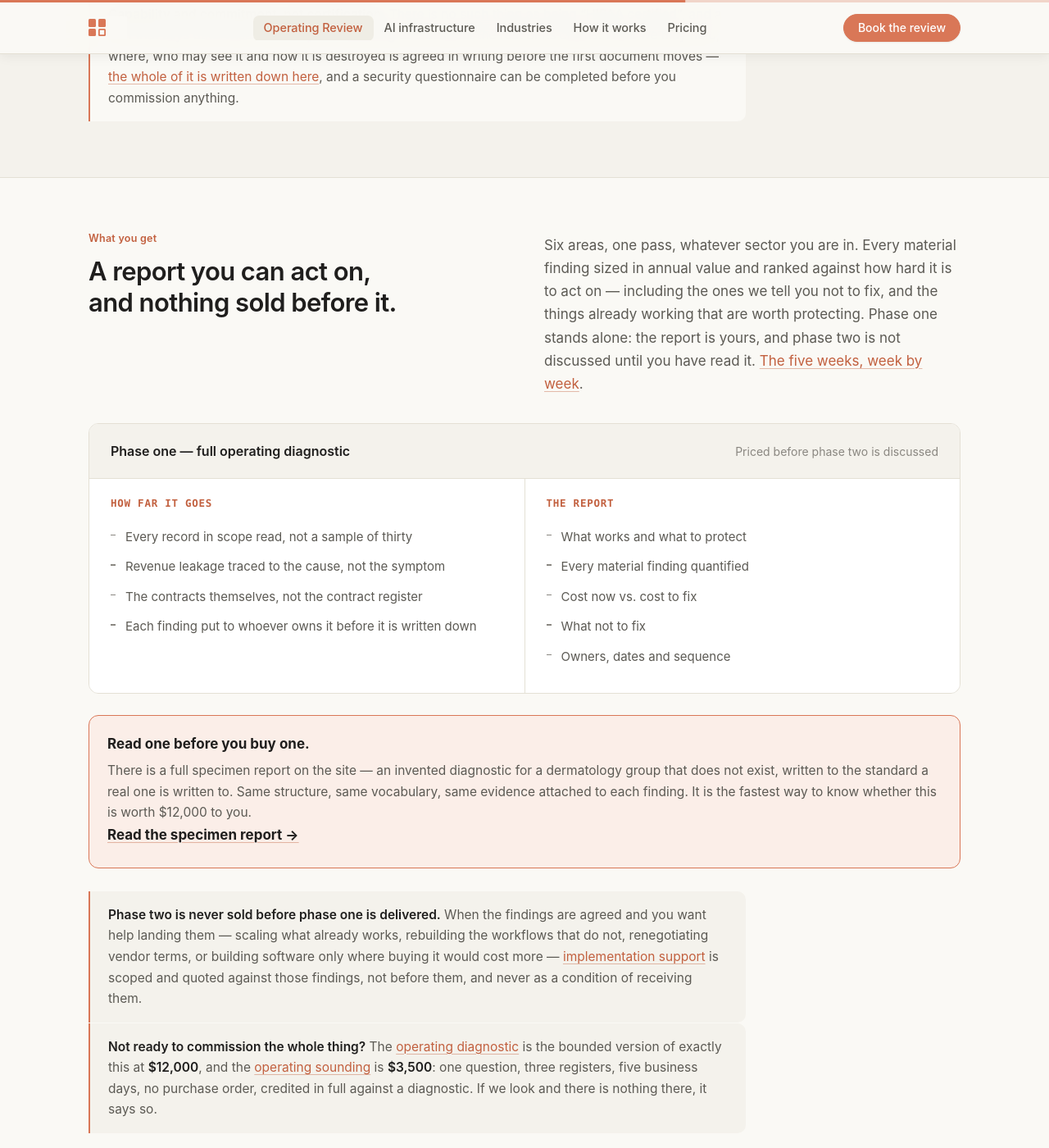
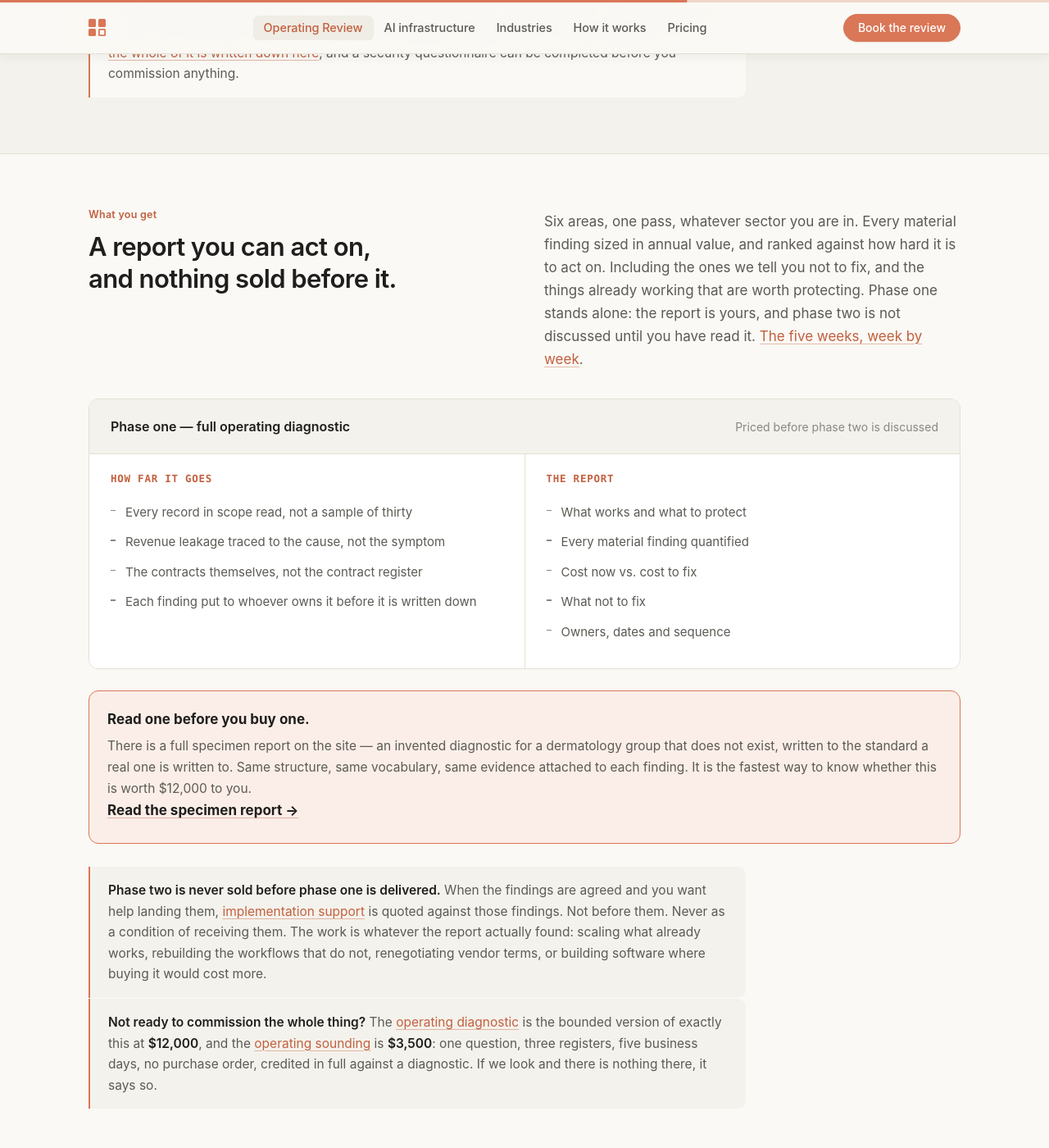
Before and after one commit to wirewalktech/AI-Extension, a Jekyll site: the page index.html, which Jekyll copies as it is, in a window 1280 px wide and 1400 px high, scrolled down 7752 px. Shown: the whole window at 82% size. Built offline with Jekyll 4.4.1, drawn with Linux system fonts in a browser that asks for light colours; some of the changed text lies outside the part shown.

Commit message:
Break the sentences I made too long
Measured the rewrite against the original rather than trusting that it felt
better. Half of it worked and one thing went backwards.

Worked: the agentless boast is gone (5 -> 0), "is not X. It is Y." gone,
"rather than" down a third, and concrete numbers and dates nearly tripled
per thousand words, which is the specificity that makes copy read as
written by someone who was there.

Went backwards: median sentence length 13 -> 14 words, sentences of 32+
words at 17, and em dashes UP per thousand words. Which is exactly the
recommendation I made in the original audit and then failed to follow --
the fix for a machine rhythm is not fewer dashes, it is more short
sentences, and I wrote longer ones while removing the other tells.

Six of the worst are now broken up. "Parallel filesystems that cannot drop.
NDR and HDR InfiniBand fabrics. Schedulers carrying work that costs real
money when it stalls." reads as somebody who has been in the room; the
49-word version with an em dash in the middle did not. Long sentences of
32+ words are down from 17 to 13.

Also verified every grid added today collapses to one column at 400px --
doors, the three-peer comparison, both AI card rows and the phase card.
They do. The checker I wrote to prove it had a bug that reported a false
positive on .ph-cols, which is worth knowing next time.

Co-Authored-By: Claude Opus 5 (1M context) <noreply@anthropic.com>

```diff
--- a/index.html
+++ b/index.html
@@ -835,10 +835,10 @@ nav.lk button.on .caret{transform:rotate(180deg);opacity:1}
     do not.</b></p>
     <!-- The infrastructure half was invisible above the fold. A visitor who needs a
          cluster built was reading a page about operating reviews and leaving. -->
-    <p class="lead hro" style="margin-top:14px">And when the answer is infrastructure, we
-    build it &mdash; <a class="ilink" href="#ai-policy">one private inference box or ten
-    thousand GPUs</a>, scheduler and parallel filesystem and fabric, benchmarked against
-    what was actually sold to you.</p>
+    <p class="lead hro" style="margin-top:14px">And when the answer is infrastructure, we build it.
+    <a class="ilink" href="#ai-policy">One private inference box, or ten thousand GPUs.</a>
+    Scheduler, parallel filesystem and fabric, benchmarked against what was actually sold
+    to you.</p>
     <div class="acts hro">
       <a href="#contact" class="btn btn-p" data-ev="cta.book">Book the review<svg viewBox="0 0 16 16" fill="none"><path d="M3 8h9M8.5 4.5 12 8l-3.5 3.5" stroke="currentColor" stroke-width="1.7" stroke-linecap="round" stroke-linejoin="round"/></svg></a>
       <a href="/industries/" class="btn btn-g" data-ev="cta.industries">Find your industry</a>
@@ -1080,10 +1080,9 @@ nav.lk button.on .caret{transform:rotate(180deg);opacity:1}
     <div><span class="eyebrow">AI infrastructure</span>
       <h2>We build the thing. Not a slide deck about the thing.</h2></div>
     <p>Most firms selling AI advice will write you a policy and a roadmap and stop at the
-    point where somebody has to make hardware work. We start there. A single private
-    inference box in your rack, or ten thousand GPUs with a fabric that has to actually
-    carry the traffic &mdash; same discipline, and the interesting question at every size
-    is which layer fails first.</p>
+    point where somebody has to make hardware work. We start there. One private inference box in your rack, or ten
+    thousand GPUs with a fabric that has to actually carry the traffic. Same discipline
+    either way. The interesting question at every size is which layer fails first.</p>
   </div>
 
   <!-- THE BUILD LEADS.
@@ -1178,12 +1177,11 @@ nav.lk button.on .caret{transform:rotate(180deg);opacity:1}
     who can build it.</p>
   </div>
 
-  <p class="rl" style="margin-top:22px"><b>Twenty years of this, at real scale.</b> The
-  same discipline has run production clusters in a national laboratory, a health system and
-  semiconductor manufacturing &mdash; parallel filesystems that cannot drop, NDR and HDR
-  InfiniBand fabrics, schedulers carrying work that costs real money when it stalls, and
-  GPU estates where a bad image is a fleet-wide outage. It is not a practice that read
-  about this.</p>
+  <p class="rl" style="margin-top:22px"><b>Twenty years of this, at real scale.</b> The same
+  discipline has run production clusters in a national laboratory, a health system and
+  semiconductor manufacturing. Parallel filesystems that cannot drop. NDR and HDR InfiniBand
+  fabrics. Schedulers carrying work that costs real money when it stalls. GPU estates where
+  a bad image is a fleet-wide outage. This is not a practice that read about it.</p>
 
   <p class="rl" style="margin-top:1px"><b>Your sector already has a view.</b> A law firm
   has bar guidance on client confidences. A defense supplier has controlled technical data
@@ -1217,9 +1215,9 @@ nav.lk button.on .caret{transform:rotate(180deg);opacity:1}
   <div class="sh-split">
     <div><span class="eyebrow">What you get</span>
       <h2>A report you can act on, and nothing sold before it.</h2></div>
-    <p>Six areas, one pass, whatever sector you are in. Every material finding sized in
-    annual value and ranked against how hard it is to act on &mdash; including the ones we
-    tell you not to fix, and the things already working that are worth protecting. Phase one
+    <p>Six areas, one pass, whatever sector you are in. Every material finding sized in annual
+    value, and ranked against how hard it is to act on. Including the ones we tell you not
+    to fix, and the things already working that are worth protecting. Phase one
     stands alone: the report is yours, and phase two is not discussed until you have read
     it. <a class="ilink" href="/how-it-works/">The five weeks, week by week</a>.</p>
   </div>
@@ -1257,11 +1255,11 @@ nav.lk button.on .caret{transform:rotate(180deg);opacity:1}
   </div>
 
   <p class="rl"><b>Phase two is never sold before phase one is delivered.</b> When the
-  findings are agreed and you want help landing them &mdash; scaling what already works,
-  rebuilding the workflows that do not, renegotiating vendor terms, or building software
-  only where buying it would cost more &mdash;
-  <a class="ilink" href="/order/#catalog">implementation support</a> is scoped and quoted
-  against those findings, not before them, and never as a condition of receiving them.</p>
+  findings are agreed and you want help landing them,
+  <a class="ilink" href="/order/#catalog">implementation support</a> is quoted against those
+  findings. Not before them. Never as a condition of receiving them. The work is whatever
+  the report actually found: scaling what already works, rebuilding the workflows that do
+  not, renegotiating vendor terms, or building software where buying it would cost more.</p>
   <p class="rl" style="margin-top:1px"><b>Not ready to commission the whole thing?</b> The
   <a class="ilink" href="/order/#catalog">operating diagnostic</a> is the bounded version of
   exactly this at <b>$12,000</b>, and the
```
Also changed, not shown: other parts of index.html (+4 -4 lines).
